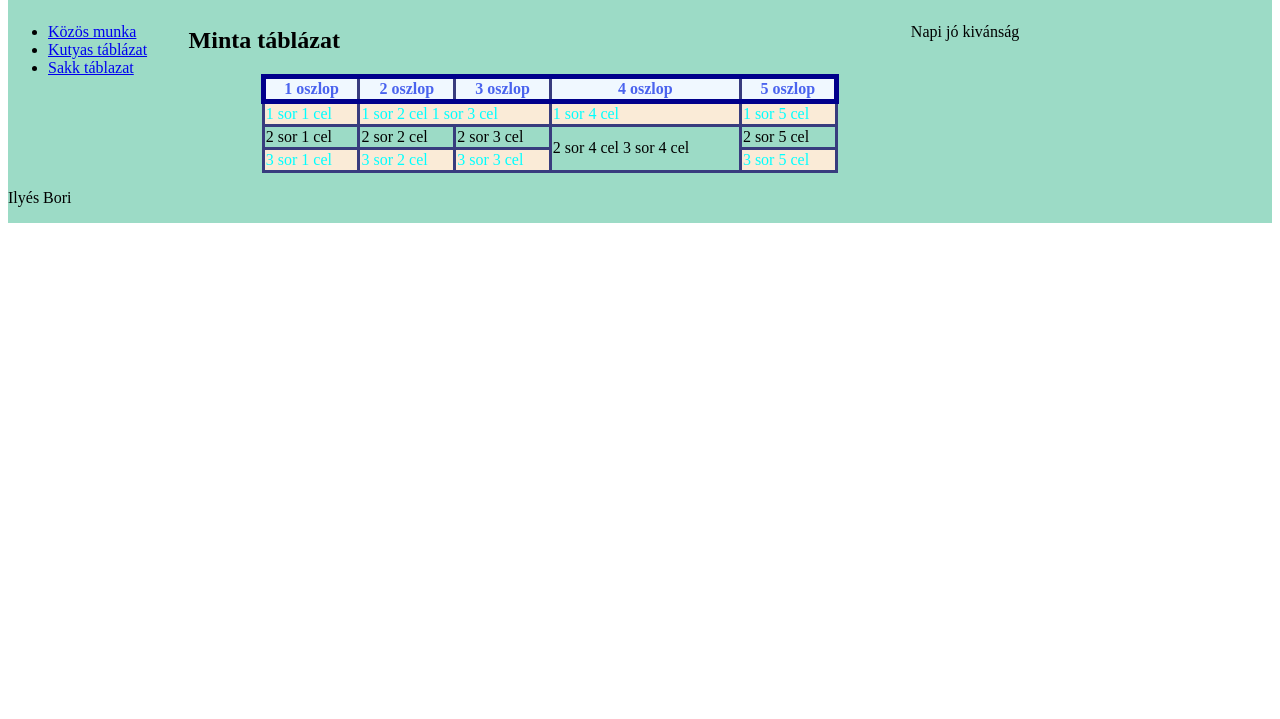
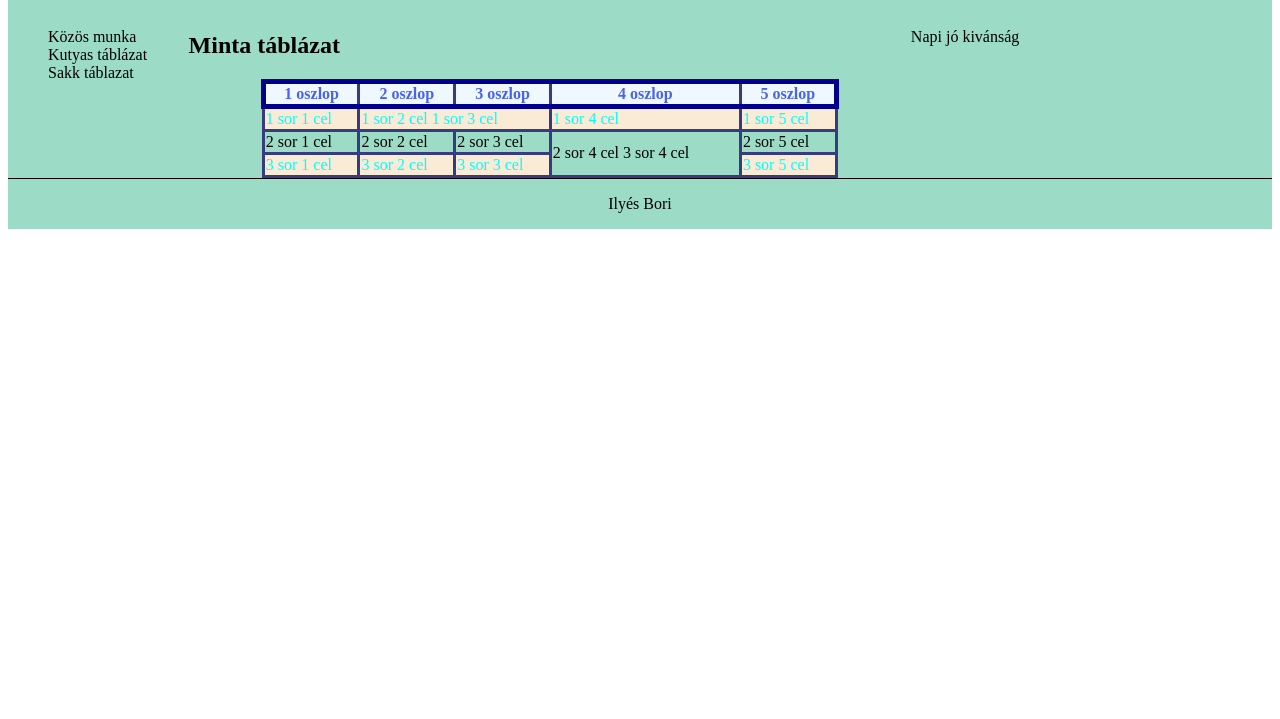
Before and after one commit to Bori888/Tablazat_2024.11.13._WEB, a plain HTML site: page index.html in a window 1280 px wide. Shown: the part 81-800 px from the top of the page. Drawn offline with Linux system fonts and the light colour scheme.

Commit message:
nav és oldalaakitas az kész

```diff
--- a/oldalalakitas.css
+++ b/oldalalakitas.css
@@ -8,6 +8,39 @@ ha folé viszem az egeret változon a szine
 
 
 a kulon css kell mindenhez de az oldalakizas.css mindehez kell*/
+
+h1{
+    text-align: center;
+    border-bottom:5px double black ;
+}
+a{
+    text-decoration: none;
+    color: black;
+
+
+}
+
+li{
+    list-style-type: none;
+}
+a:hover{
+    background-color: aqua;
+
+}
+footer{
+    text-align: center;
+    border-top: 1px solid black;
+}
+
+
+
+
+
+
+
+
+
+
 /* oladl alakitás */
 main{
     display: grid;
```
Also changed, not shown: index.html (+1 -1 lines).
